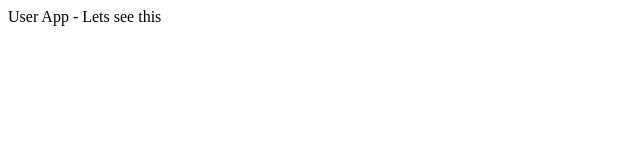
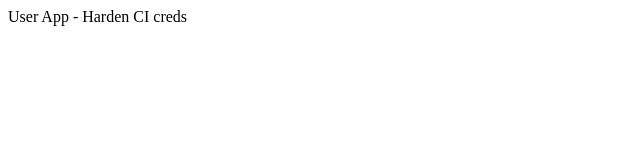
Before and after one commit to ghostfreak3000/eposta-user-dist, a plain HTML site: page index.html in a window 1280 px wide. Shown: the full height of the page, 0-640 px from the left. Drawn offline with Linux system fonts and the light colour scheme.

Commit message:
user_0.0.21

```diff
--- a/index.html
+++ b/index.html
@@ -7,6 +7,6 @@
     <title>Eposta | User</title>
 </head>
 <body>
-    User App -  Lets see this
+    User App - Harden CI creds
 </body>
 </html>
```
Also changed, not shown: 1 other file.
